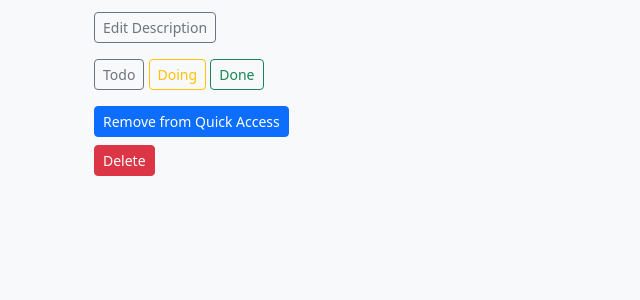
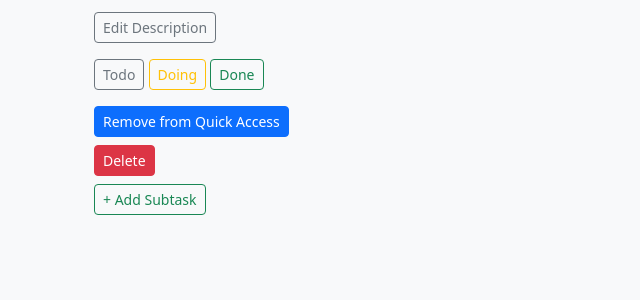
Before and after one commit to Exxavia/notely_project, a Django app: page /task/1/ in a window 1280 px wide. Shown: the part 305-605 px from the top of the page, without its empty margins (0-640 px from the left). Run offline with Django 3.2, Linux system fonts and the light colour scheme; a user stored in the database is signed in; tables that the repository leaves empty hold one stand-in row (values such as "Sample post"); grey boxes marked "Sample" are stand-in pictures.

Commit message:
Add subtask within task

```diff
--- a/notes/views.py
+++ b/notes/views.py
@@ -222,6 +222,12 @@ def add_subtask(request, task_id):
     title = request.POST.get("title", "").strip()
 
     if title:
+
+        if parent_task.status == 'done':
+            return JsonResponse({
+                "error": f"Cannot add subtask. Task status is '{parent_task.status}'. Only 'todo' tasks can have subtasks."
+            }, status=400)
+
         sub = Task.objects.create(
             project=parent_task.project,
             title=title,
--- a/templates/notes/task_detail.html
+++ b/templates/notes/task_detail.html
@@ -13,7 +13,11 @@
     <!-- Status -->
     <p>
         <strong>Status:</strong>
-        <span id="status-badge" class="badge bg-secondary">
+        <span id="status-badge" class="badge
+            {% if task.status == 'todo' %}bg-secondary
+            {% elif task.status == 'doing' %}bg-warning
+            {% else %}bg-success
+            {% endif %}">
             {{ task.status|title }}
         </span>
     </p>
@@ -64,6 +68,21 @@
         {% csrf_token %}
         <button class="btn btn-danger btn-sm">Delete</button>
     </form>
+
+    <div class="mb-3 mt-2">
+        {% if task.status == 'todo' %}
+            <button onclick="addSubtask({{ task.id }})" class="btn btn-sm btn-outline-success">
+                + Add Subtask
+            </button>
+        {% else %}
+            <button class="btn btn-sm btn-outline-secondary" disabled
+                    title="Subtasks can only be added to Todo tasks">
+                + Add Subtask (Only for Todo tasks)
+            </button>
+        {% endif %}
+
+        <div id="subtask-error" class="alert alert-danger mt-2" style="display: none;"></div>
+    </div>
 
     <!-- Subtasks -->
     <ul id="subtask-list" class="list-group mt-4">
@@ -155,6 +174,53 @@ document.addEventListener('click', function(e) {
 
 });
 
+// Add Subtask Function
+function addSubtask(taskId) {
+    const title = prompt("Enter subtask title:");
+    if (!title) return;
+
+    const errorDiv = document.getElementById('subtask-error');
+    if (errorDiv) {
+        errorDiv.style.display = 'none';
+        errorDiv.textContent = '';
+    }
+
+    console.log("Adding subtask for task ID:", taskId);
+    console.log("Title:", title);
+
+    fetch(`/task/${taskId}/add-subtask/`, {
+        method: "POST",
+        headers: {
+            'X-CSRFToken': getCSRFToken(),
+            'Content-Type': 'application/x-www-form-urlencoded',
+        },
+        body: `title=${encodeURIComponent(title)}`
+    })
+    .then(response => {
+        console.log("Response status:", response.status);
+        return response.json().then(data => {
+            if (!response.ok) {
+                throw new Error(data.error || 'Failed to add subtask');
+            }
+            return data;
+        });
+    })
+    .then(data => {
+        console.log("Success:", data);
+        // Reload to show the new subtask
+        location.reload();
+    })
+    .catch(error => {
+        console.error("Error:", error);
+        if (errorDiv) {
+            errorDiv.textContent = error.message;
+            errorDiv.style.display = 'block';
+        } else {
+            alert(error.message);
+        }
+    });
+}
+
 </script>
 
 {% endblock %}
```
